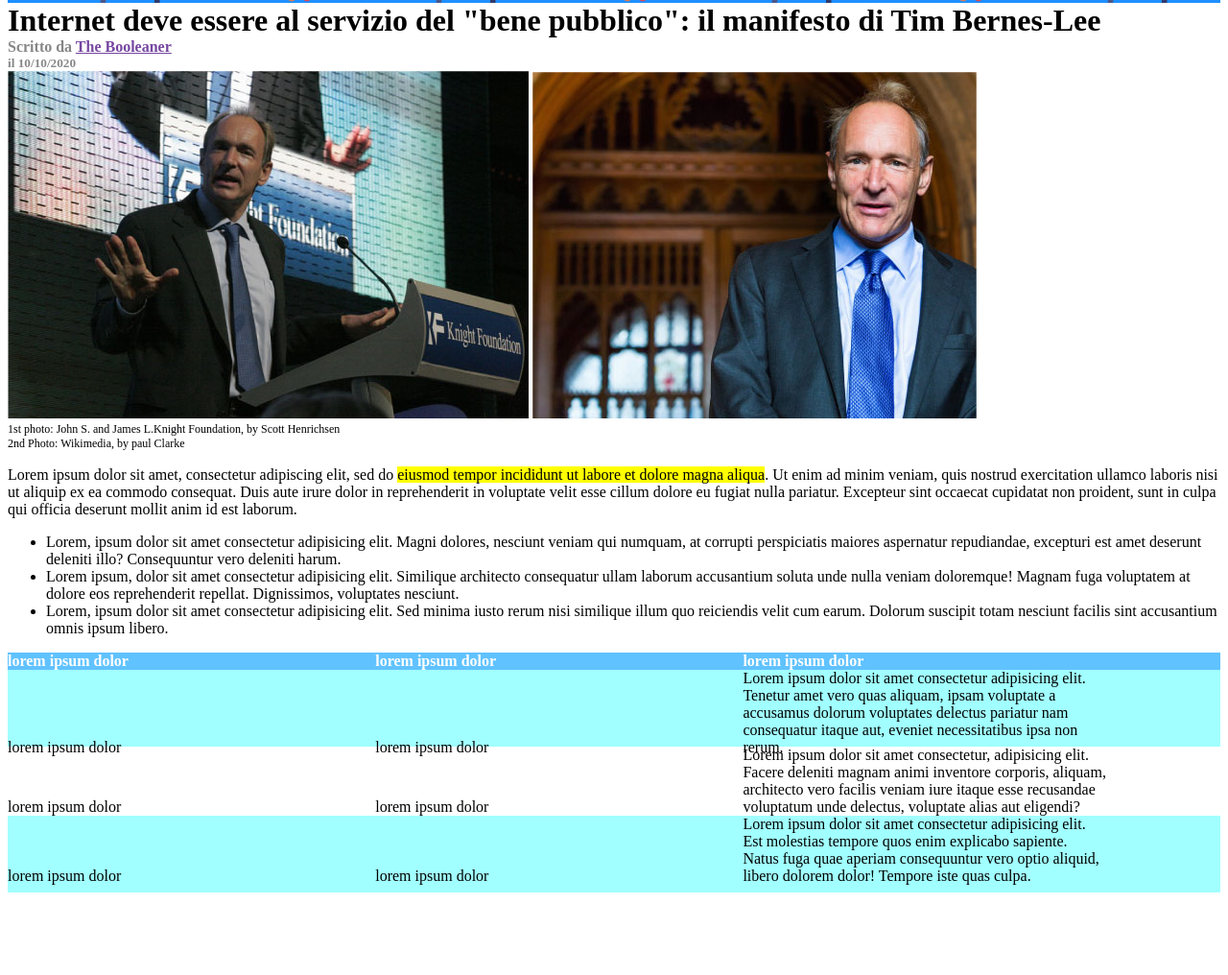
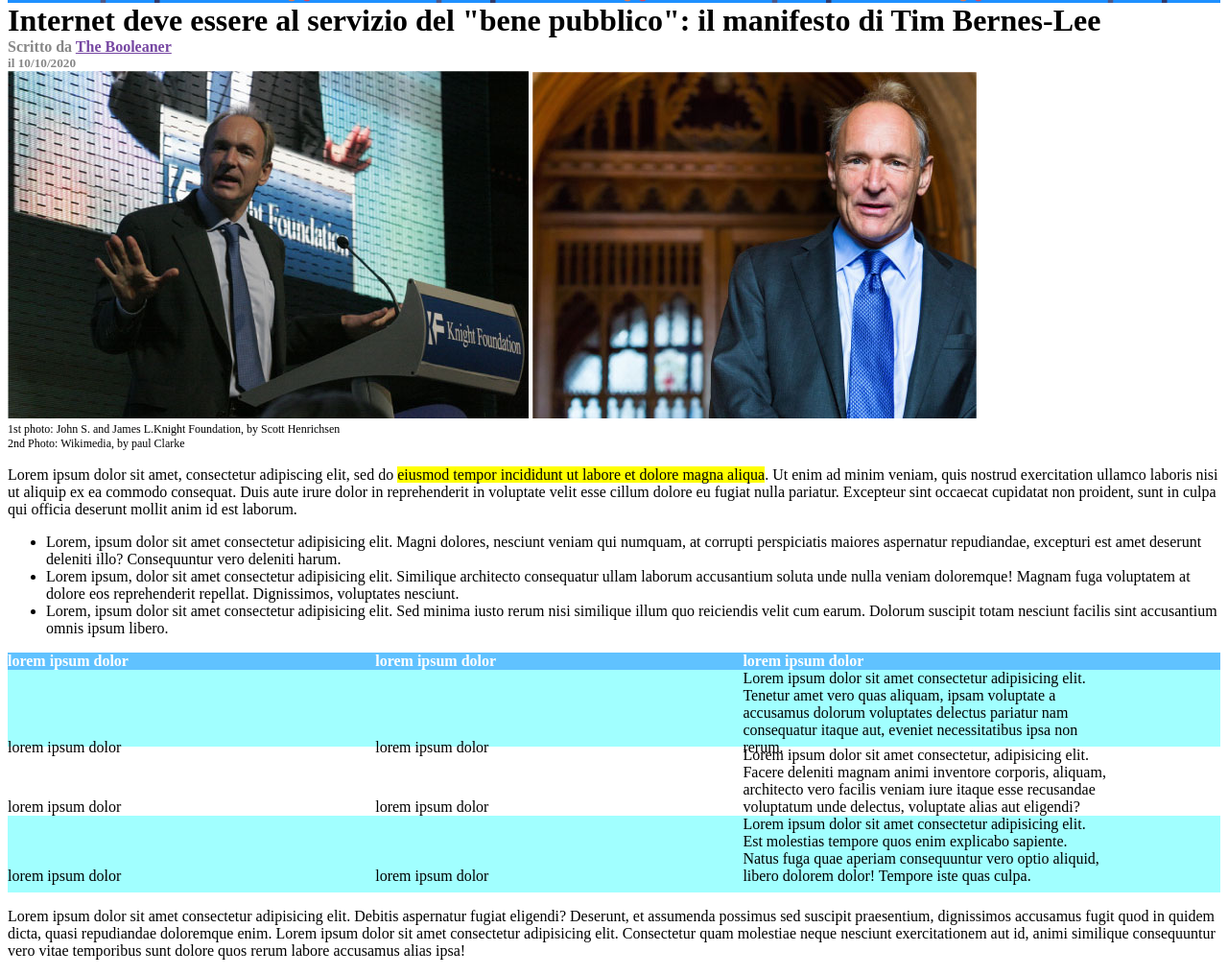
Before and after one commit to Gdr0/html-css-booleaner, a plain HTML site: page index.html in a window 1280 px wide. Shown: the part 185-1201 px from the top of the page at 96% size. Before the commit the page ends 1123 px from the top, so only its background shows below. Drawn offline with Linux system fonts and the light colour scheme.

Commit message:
completato main

```diff
--- a/index.html
+++ b/index.html
@@ -61,7 +61,10 @@
             <span class="paragrafo">Lorem ipsum dolor sit amet consectetur adipisicing elit. Est molestias tempore quos enim explicabo sapiente. Natus fuga quae aperiam consequuntur vero optio aliquid, libero dolorem dolor! Tempore iste quas culpa.</span>
           </div>
         </section>
+        <!-- fine tabella -->
+        <p>Lorem ipsum dolor sit amet consectetur adipisicing elit. Debitis aspernatur fugiat eligendi? Deserunt, et assumenda possimus sed suscipit praesentium, dignissimos accusamus fugit quod in quidem dicta, quasi repudiandae doloremque enim. Lorem ipsum dolor sit amet consectetur adipisicing elit. Consectetur quam molestiae neque nesciunt exercitationem aut id, animi similique consequuntur vero vitae temporibus sunt dolore quos rerum labore accusamus alias ipsa!</p>
       </article>
+
     </main>
   </body>
 </html>
```
